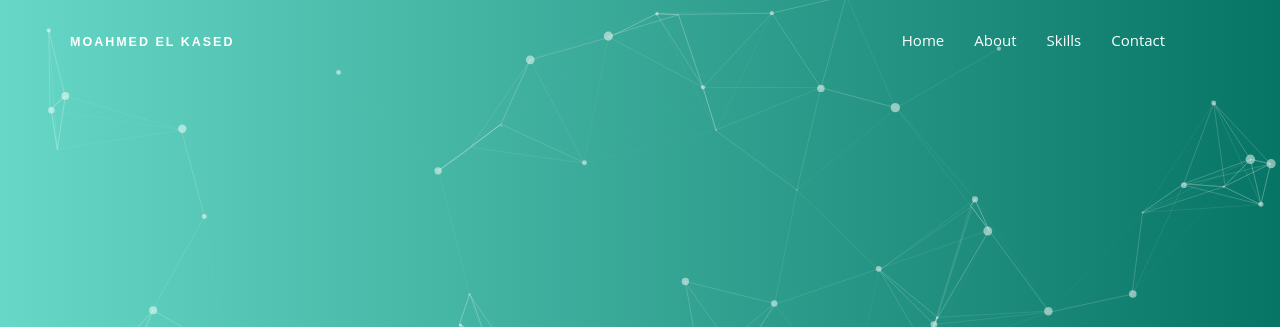
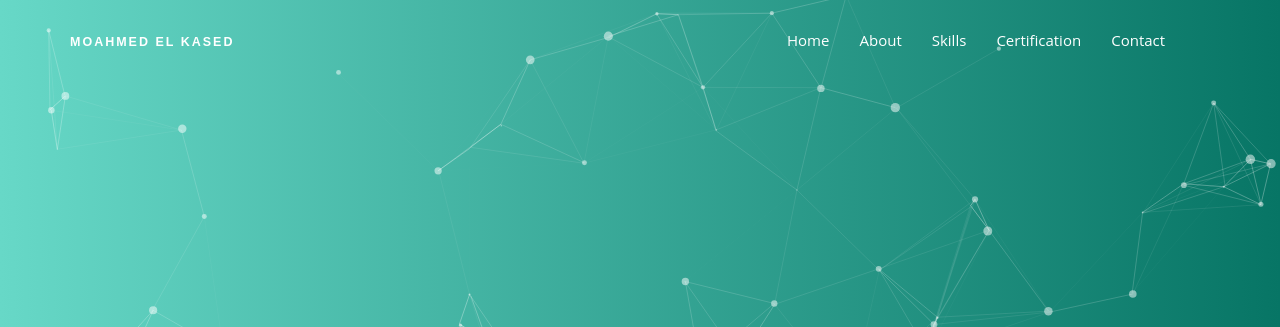
Before and after one commit to m-kased/profile, a plain HTML site: page index.html in a window 1280 px wide. Shown: the top 327 px of the page. Drawn offline with Linux system fonts and the light colour scheme; animation ran at ten frames a second.

Commit message:
Add Certification link in the header

```diff
--- a/index.html
+++ b/index.html
@@ -50,6 +50,9 @@
                     <!-- <li class="nav-item active">
                         <a href="#portfolio" class="nav-link">Portfolio</a>
                     </li> -->
+                    <li class="nav-item active">
+                        <a href="#certification" class="nav-link">Certification</a>
+                    </li>
                     <li class="nav-item">
                         <a href="#contact" class="nav-link">Contact</a>
                     </li>
```
